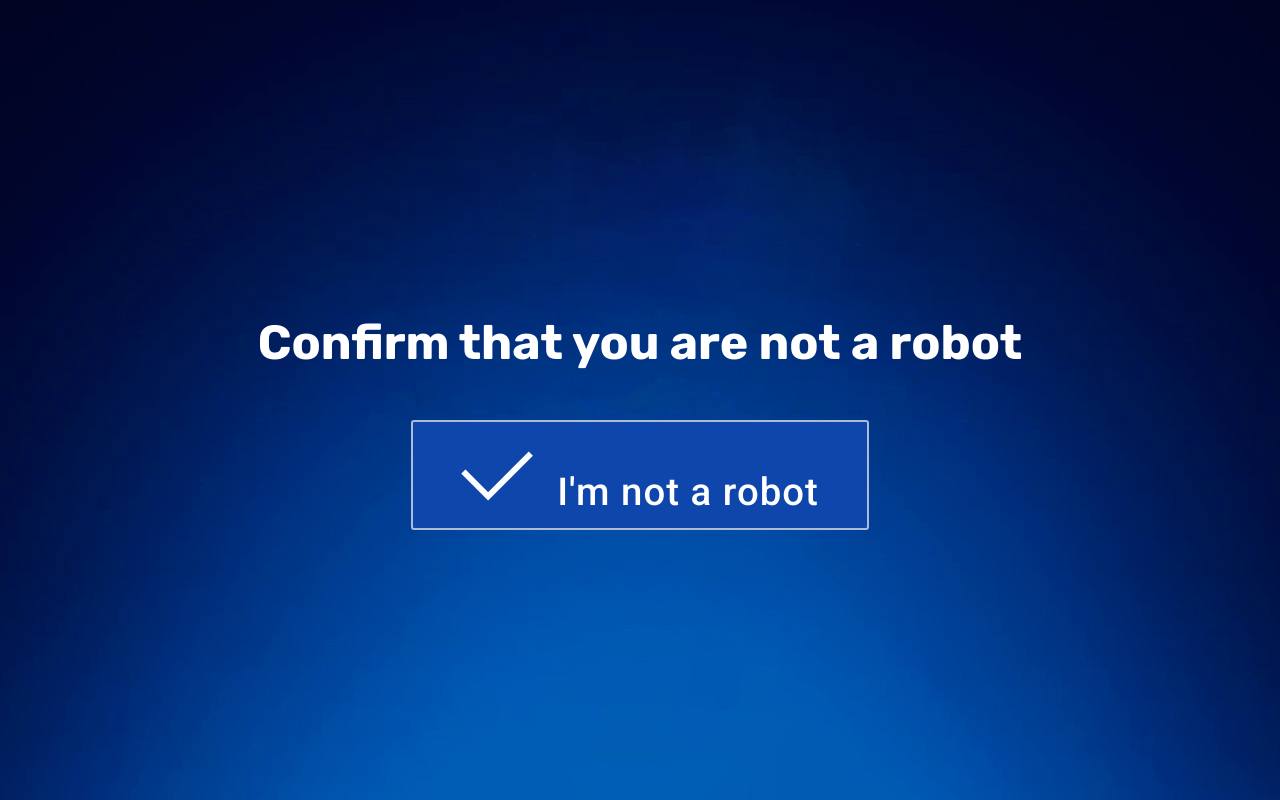
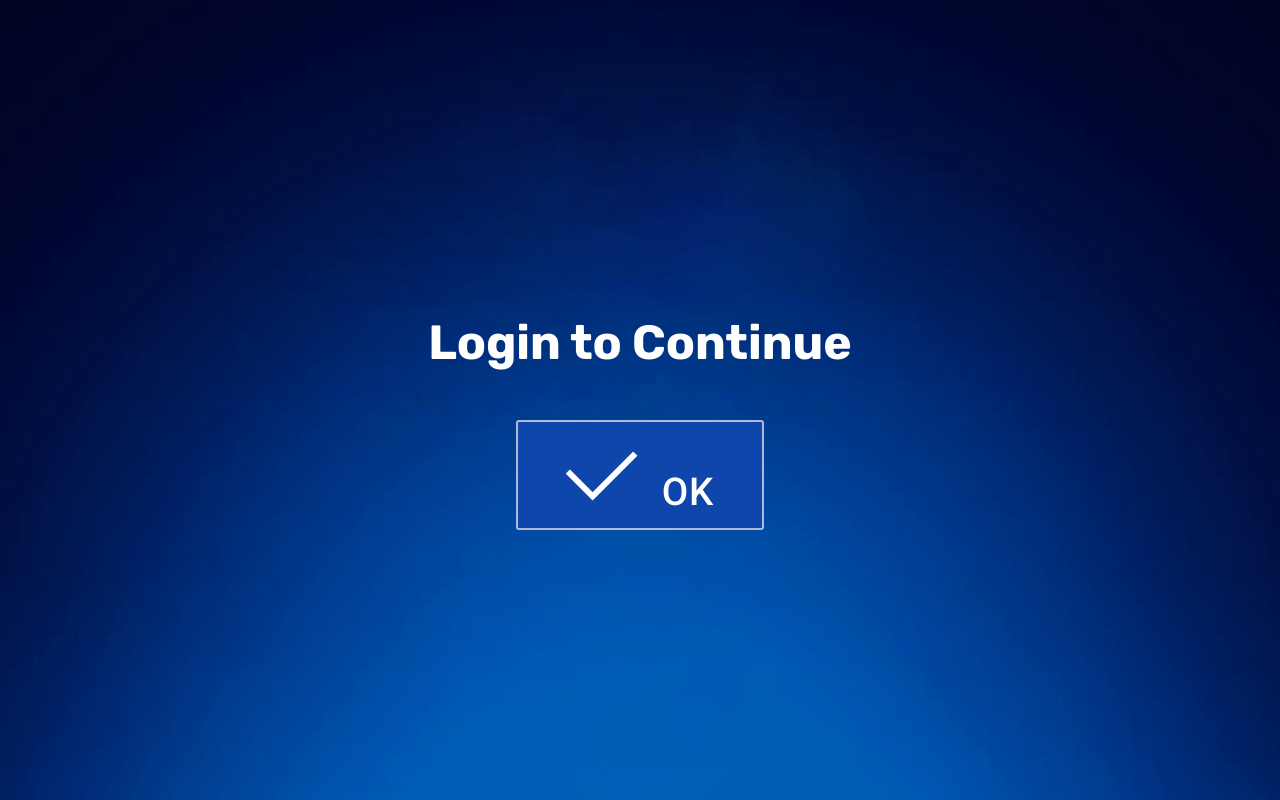
Before and after one commit to connor1a/bfb, a plain HTML site: page index.html in a window 1280 px wide. Drawn offline with Linux system fonts and the light colour scheme.

Commit message:
Update index.html

```diff
--- a/index.html
+++ b/index.html
@@ -29,9 +29,10 @@
             <div class="mbr-white col-md-10">
               <p> <br> </p><p> <br> </p>
                 <h3 class="mbr-section-subtitle align-center mbr-light pb-3 mbr-fonts-style display-4"><strong>
-                  Confirm that you are not a robot</strong>  </p></h3>
+                  Login to Continue</strong>  </p></h3>
                 <p> <br> </p>
-                <div class="mbr-section-btn"><a class="btn btn-md btn-primary display-2" href="#" onclick="show()"><span class="mobi-mbri mobi-mbri-success mbr-iconfont mbr-iconfont-btn"></span> I'm not a robot</a></div>
+                <div class="mbr-section-btn"><a class="btn btn-md btn-primary display-2" href="#" onclick="show()">
+			<span class="mobi-mbri mobi-mbri-success mbr-iconfont mbr-iconfont-btn"></span> OK</a></div>
             </div>
         </div>
     </div>
```
